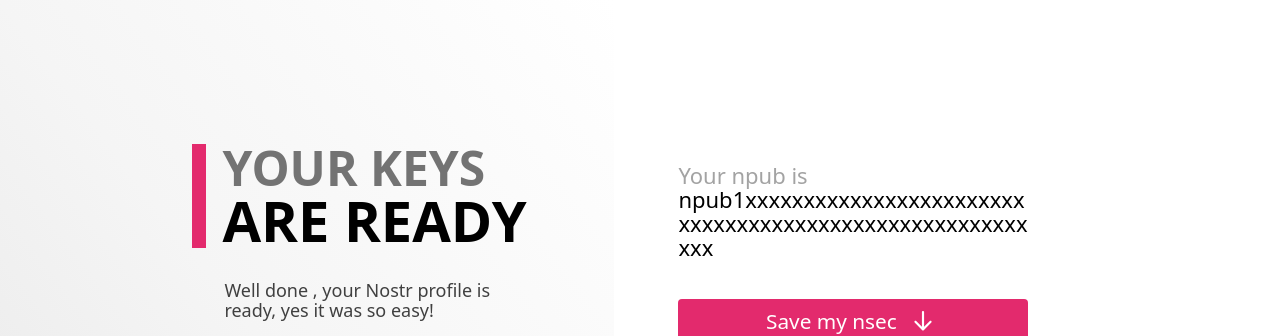
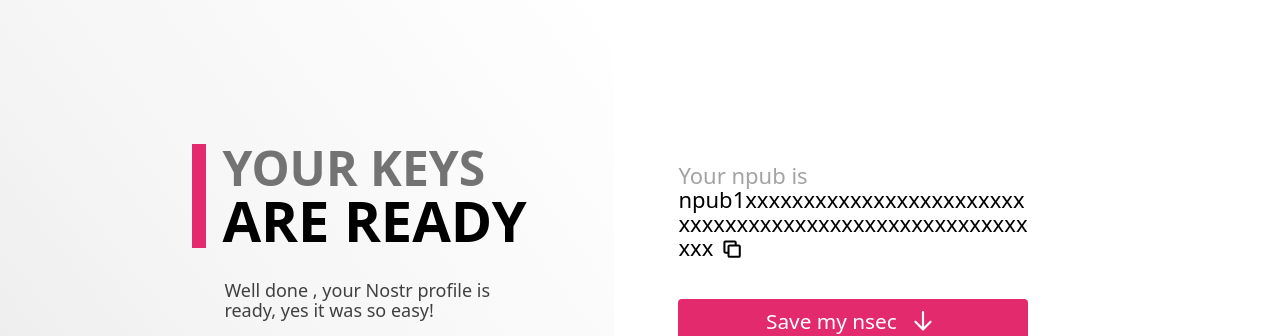
Before and after one commit to nostr-net/nstart, a SvelteKit app: page /download in a window 1280 px wide. Shown: the top 336 px of the page. Built offline with nearby package versions, Linux system fonts and the light colour scheme.

Commit message:
Allow copy the npub with a click

```diff
--- /dev/null
+++ b/src/lib/ClipToCopy.svelte
@@ -0,0 +1,39 @@
+<script>
+	import { fade } from 'svelte/transition';
+
+	export let textToCopy = '';
+	export let confirmMessage = '';
+	let showToast = false;
+
+	function copyToClipboard() {
+		navigator.clipboard
+			.writeText(textToCopy)
+			.then(() => {
+				showToast = true;
+				setTimeout(() => {
+					showToast = false;
+				}, 2000); // Toast will disappear after 2 seconds
+			})
+			.catch((err) => {
+				console.error('Failed to copy: ', err);
+			});
+	}
+</script>
+
+<div class="relative">
+	{textToCopy}
+	<button on:click={copyToClipboard} aria-label="Copy to clipboard" class="inline-block">
+		<img src="/icons/copy.svg" alt="Copy to clipboard" class="-mb-[2px] ml-1 w-[18px]" />
+	</button>
+	{#if showToast}
+		<div
+			class="absolute bottom-full left-1/2 mb-2 -translate-x-1/2 transform rounded bg-gray-800 px-2 py-1 text-sm font-semibold text-white transition-all duration-300 ease-in-out"
+			in:fade={{ duration: 300 }}
+			out:fade={{ duration: 300 }}
+			class:opacity-0={!showToast}
+			class:translate-y-2={!showToast}
+		>
+			{confirmMessage}
+		</div>
+	{/if}
+</div>
--- a/src/routes/download/+page.svelte
+++ b/src/routes/download/+page.svelte
@@ -2,6 +2,7 @@
 	import TwoColumnLayout from '$lib/TwoColumnLayout.svelte';
 	import { goto } from '$app/navigation';
 	import { name, npub } from '$lib/store';
+	import ClipToCopy from '$lib/ClipToCopy.svelte';
 
 	let ncryptOption = false;
 	let backupInitialized = false;
@@ -77,7 +78,9 @@
 	<div slot="interactive">
 		<div class="mb-10 text-xl">
 			<div class=" text-neutral-400">Your npub is</div>
-			<div class="break-words">{$npub}</div>
+			<div class="break-words">
+				<ClipToCopy textToCopy={$npub} confirmMessage="Copied!" />
+			</div>
 		</div>
 
 		<div class="mb-6 flex flex-col justify-end">
```
Also changed, not shown: static/icons/copy.svg (added).
